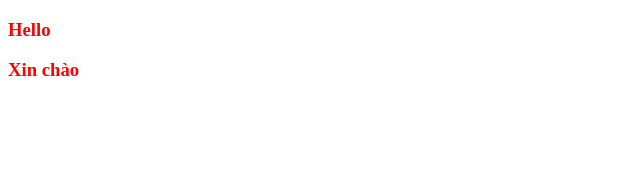
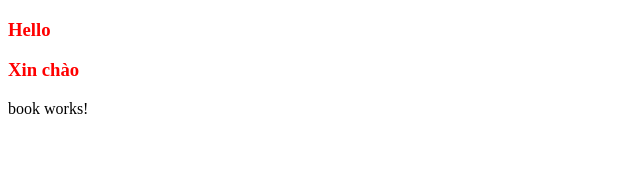
Before and after one commit to triminh/angular4-kp, an Angular app: page / in a window 1280 px wide. Shown: the top 190 px of the page, without its empty margins (0-640 px from the left). Built offline with nearby package versions, Linux system fonts and the light colour scheme.

Commit message:
angular cli and life cycle hooks

```diff
--- a/src/app/app.component.html
+++ b/src/app/app.component.html
@@ -1 +1,2 @@
 <app-word></app-word>
+<app-book></app-book>
--- a/src/app/app.module.ts
+++ b/src/app/app.module.ts
@@ -4,12 +4,14 @@
 
 import { AppComponent } from './app.component';
 import { WordComponent } from './word.component';
+import { BookComponent } from './book/book.component';
 
 
 @NgModule({
   declarations: [
     AppComponent,
-    WordComponent
+    WordComponent,
+    BookComponent
   ],
   imports: [
     BrowserModule
--- /dev/null
+++ b/src/app/book/book.component.html
@@ -0,0 +1,3 @@
+<p>
+  book works!
+</p>
--- /dev/null
+++ b/src/app/book/book.component.ts
@@ -0,0 +1,15 @@
+import { Component, OnInit } from '@angular/core';
+
+@Component({
+  selector: 'app-book',
+  templateUrl: './book.component.html',
+  styleUrls: ['./book.component.css']
+})
+export class BookComponent implements OnInit {
+
+  constructor() { }
+
+  ngOnInit() {
+  }
+
+}
```
Also changed, not shown: src/app/book/book.component.css (added), 1 other file (tests, documents, lock files or other folders).
